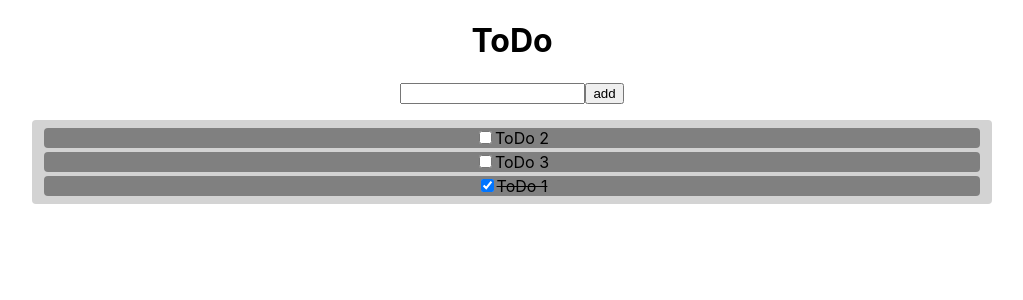
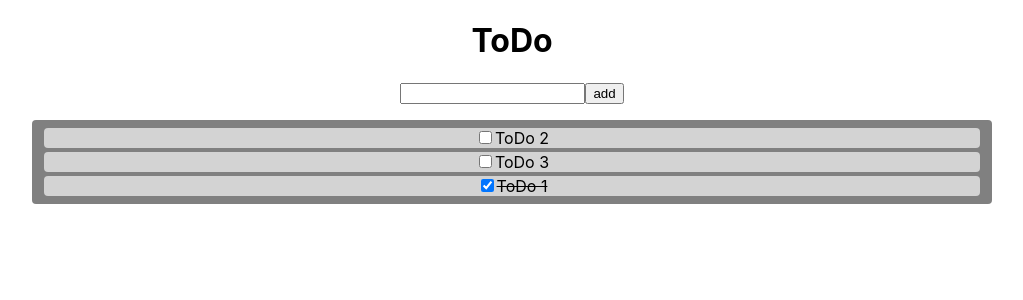
Before and after one commit to itacirgabral/todohook, a React (Create React App) app: page / in a window 1280 px wide. Shown: the top 300 px of the page, without its empty margins (128-1151 px from the left). Built offline with nearby package versions, Linux system fonts and the light colour scheme.

Commit message:
swap grays

```diff
--- a/src/App.css
+++ b/src/App.css
@@ -39,14 +39,14 @@
 }
 
 .todo {
-  background: lightgray;
+  background: gray;
   border-radius: 4px;
   padding: 4px;
   list-style-type:none;
 }
 
 .todo-list {
-  background: gray;
+  background: lightgray;
   margin: 4px 8px;
   border-radius: 4px;
 }
```
